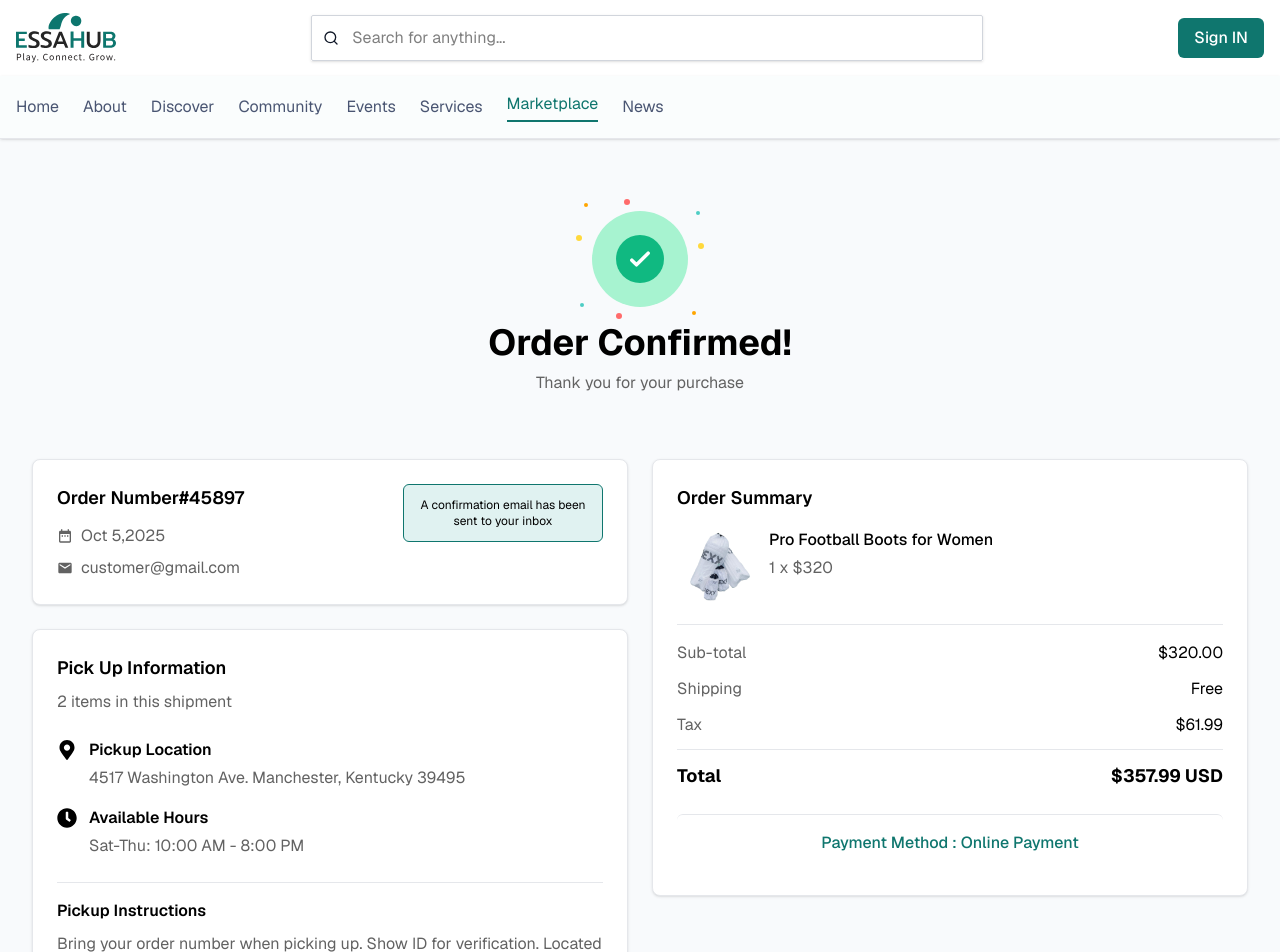
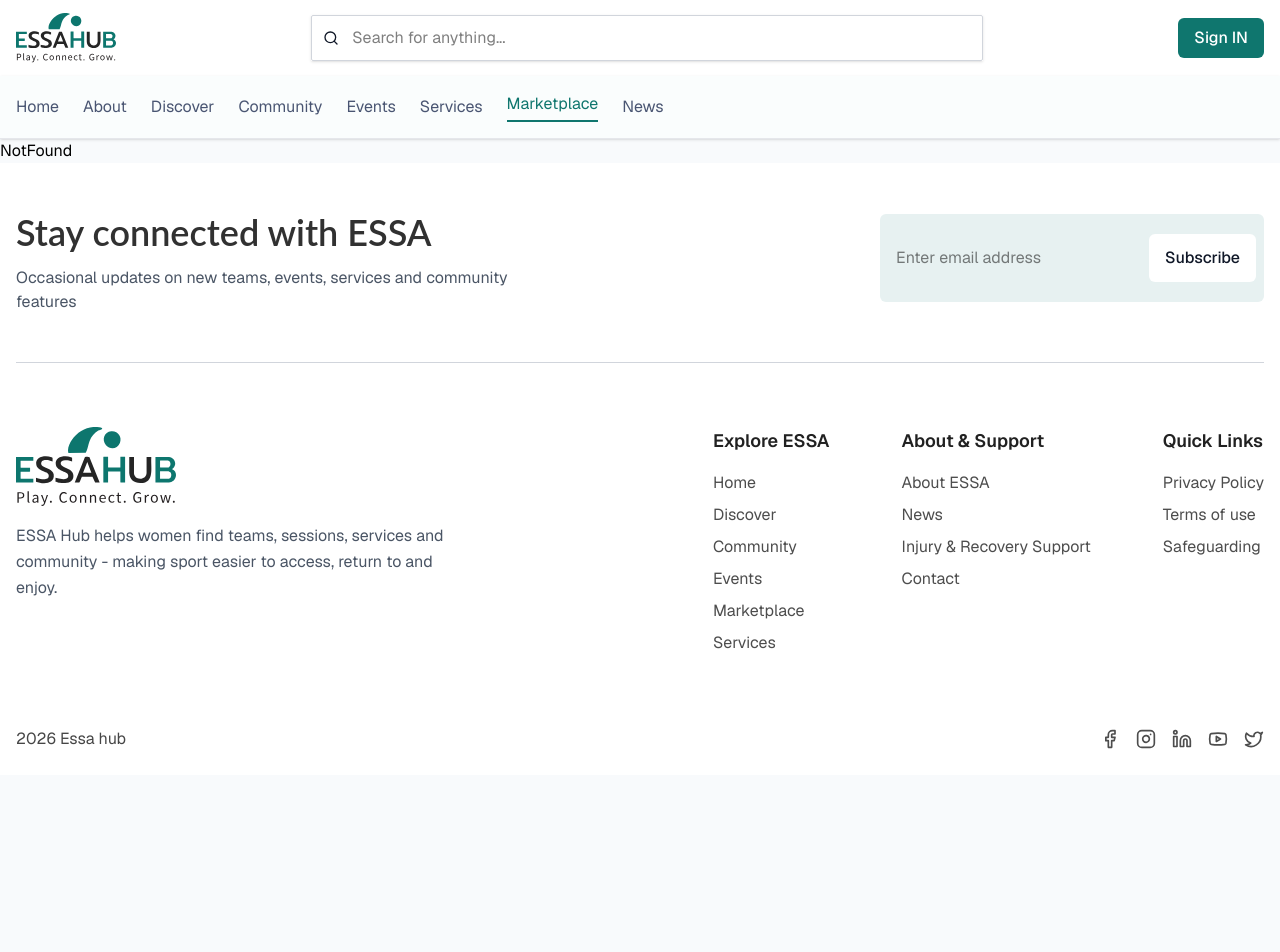
Before and after one commit to MTS-Services/soniamalik14, a React (Vite) app: page /order-confirmed in a window 1280 px wide. Shown: the top 952 px of the page. After the commit the page ends 800 px from the top, so only its background shows below. Built offline with nearby package versions, Linux system fonts and the light colour scheme.

Commit message:
feat: comment out OrderConfirmed, Checkout, and MarketplaceDetails imports in router for cleanup

```diff
--- a/src/pages/public/public_market/OrderConfirmed.jsx
+++ b/src/pages/public/public_market/OrderConfirmed.jsx
@@ -1,178 +1,178 @@
-import React from 'react';
-import { useLocation, useNavigate } from 'react-router-dom';
-import Container from '../../../components/layout/Container';
-import { FaCheckCircle, FaMapMarkerAlt, FaClock } from 'react-icons/fa';
-import { MdDateRange, MdEmail } from 'react-icons/md';
+// import React from 'react';
+// import { useLocation, useNavigate } from 'react-router-dom';
+// import Container from '../../../components/layout/Container';
+// import { FaCheckCircle, FaMapMarkerAlt, FaClock } from 'react-icons/fa';
+// import { MdDateRange, MdEmail } from 'react-icons/md';
 
-const OrderConfirmed = () => {
-  const location = useLocation();
-  const navigate = useNavigate();
-  const orderData = location.state || {};
+// const OrderConfirmed = () => {
+//   const location = useLocation();
+//   const navigate = useNavigate();
+//   const orderData = location.state || {};
 
-  const {
-    orderNumber = '#45897',
-    orderDate = 'Oct 5,2025',
-    customerEmail = 'customer@gmail.com',
-    item = { title: 'Pro Football Boots for Women', price: 320, image: '/images/productDetails/image1.png' },
-    quantity = 1,
-    subtotal = 320,
-    shipping = 0,
-    tax = 61.99,
-    total = 357.99,
-    paymentMethod = 'Online Payment'
-  } = orderData;
+//   const {
+//     orderNumber = '#45897',
+//     orderDate = 'Oct 5,2025',
+//     customerEmail = 'customer@gmail.com',
+//     item = { title: 'Pro Football Boots for Women', price: 320, image: '/images/productDetails/image1.png' },
+//     quantity = 1,
+//     subtotal = 320,
+//     shipping = 0,
+//     tax = 61.99,
+//     total = 357.99,
+//     paymentMethod = 'Online Payment'
+//   } = orderData;
 
-  return (
-    <div className="bg-[#F8FAFC] py-6 md:py-8 min-h-screen">
-      <Container>
-        <div className="max-w-7xl mx-auto px-4">
-          {/* Success Header */}
-          <div className="p-6 md:p-10 mb-6 text-center">
-            <div className="flex justify-center mb-4">
-              <div className="relative inline-block">
-                {/* Confetti dots */}
-                <div className="absolute -top-2 -left-2 w-1 h-1 bg-[#FFA500] rounded-full"></div>
-                <div className="absolute -top-3 left-8 w-1.5 h-1.5 bg-[#FF6B6B] rounded-full"></div>
-                <div className="absolute top-0 -right-3 w-1 h-1 bg-[#4ECDC4] rounded-full"></div>
-                <div className="absolute top-8 -right-4 w-1.5 h-1.5 bg-[#FFD93D] rounded-full"></div>
-                <div className="absolute -bottom-2 -right-2 w-1 h-1 bg-[#FFA500] rounded-full"></div>
-                <div className="absolute -bottom-3 left-6 w-1.5 h-1.5 bg-[#FF6B6B] rounded-full"></div>
-                <div className="absolute bottom-0 -left-3 w-1 h-1 bg-[#4ECDC4] rounded-full"></div>
-                <div className="absolute top-6 -left-4 w-1.5 h-1.5 bg-[#FFD93D] rounded-full"></div>
+//   return (
+//     <div className="bg-[#F8FAFC] py-6 md:py-8 min-h-screen">
+//       <Container>
+//         <div className="max-w-7xl mx-auto px-4">
+//           {/* Success Header */}
+//           <div className="p-6 md:p-10 mb-6 text-center">
+//             <div className="flex justify-center mb-4">
+//               <div className="relative inline-block">
+//                 {/* Confetti dots */}
+//                 <div className="absolute -top-2 -left-2 w-1 h-1 bg-[#FFA500] rounded-full"></div>
+//                 <div className="absolute -top-3 left-8 w-1.5 h-1.5 bg-[#FF6B6B] rounded-full"></div>
+//                 <div className="absolute top-0 -right-3 w-1 h-1 bg-[#4ECDC4] rounded-full"></div>
+//                 <div className="absolute top-8 -right-4 w-1.5 h-1.5 bg-[#FFD93D] rounded-full"></div>
+//                 <div className="absolute -bottom-2 -right-2 w-1 h-1 bg-[#FFA500] rounded-full"></div>
+//                 <div className="absolute -bottom-3 left-6 w-1.5 h-1.5 bg-[#FF6B6B] rounded-full"></div>
+//                 <div className="absolute bottom-0 -left-3 w-1 h-1 bg-[#4ECDC4] rounded-full"></div>
+//                 <div className="absolute top-6 -left-4 w-1.5 h-1.5 bg-[#FFD93D] rounded-full"></div>
 
-                {/* Light green background circle */}
-                <div className="bg-[#A7F3D0] rounded-full p-6 relative">
-                  {/* Solid green circle with white checkmark */}
-                  <div className="bg-[#10B981] rounded-full w-12 h-12 flex items-center justify-center">
-                    <svg className="w-7 h-7 text-white" fill="none" stroke="currentColor" viewBox="0 0 24 24" strokeWidth="3">
-                      <path strokeLinecap="round" strokeLinejoin="round" d="M5 13l4 4L19 7" />
-                    </svg>
-                  </div>
-                </div>
-              </div>
-            </div>
-            <h1 className="text-3xl md:text-4xl font-bold text-[#000000] mb-2">Order Confirmed!</h1>
-            <p className="text-[#626262] text-base">Thank you for your purchase</p>
-          </div>
+//                 {/* Light green background circle */}
+//                 <div className="bg-[#A7F3D0] rounded-full p-6 relative">
+//                   {/* Solid green circle with white checkmark */}
+//                   <div className="bg-[#10B981] rounded-full w-12 h-12 flex items-center justify-center">
+//                     <svg className="w-7 h-7 text-white" fill="none" stroke="currentColor" viewBox="0 0 24 24" strokeWidth="3">
+//                       <path strokeLinecap="round" strokeLinejoin="round" d="M5 13l4 4L19 7" />
+//                     </svg>
+//                   </div>
+//                 </div>
+//               </div>
+//             </div>
+//             <h1 className="text-3xl md:text-4xl font-bold text-[#000000] mb-2">Order Confirmed!</h1>
+//             <p className="text-[#626262] text-base">Thank you for your purchase</p>
+//           </div>
 
-          {/* Main Content Grid */}
-          <div className="grid grid-cols-1 lg:grid-cols-2 gap-6">
-            {/* Left Side - Order Details */}
-            <div className="space-y-6">
-              {/* Order Number Card */}
-              <div className="bg-white rounded-lg p-6 shadow-sm border border-gray-200">
-                <div className="flex flex-col sm:flex-row sm:items-start sm:justify-between gap-4">
-                  <div className="flex-1">
-                    <h2 className="text-lg font-semibold text-[#000000] mb-3">
-                      Order Number{orderNumber}
-                    </h2>
-                    <div className="flex flex-col gap-2 text-base text-[#626262]">
-                      <div className="flex items-center gap-2">
-                        <MdDateRange className="text-[#626262] flex-shrink-0" size={16} />
-                        <span>{orderDate}</span>
-                      </div>
-                      <div className="flex items-center gap-2">
-                        <MdEmail className="text-[#626262] flex-shrink-0" size={16} />
-                        <span>{customerEmail}</span>
-                      </div>
-                    </div>
-                  </div>
-                  <div className="sm:max-w-[200px] bg-[#E0F2F1] border border-[#0F766E] rounded-md p-3 text-xs text-[#000000] text-center">
-                    A confirmation email has been sent to your inbox
-                  </div>
-                </div>
-              </div>
+//           {/* Main Content Grid */}
+//           <div className="grid grid-cols-1 lg:grid-cols-2 gap-6">
+//             {/* Left Side - Order Details */}
+//             <div className="space-y-6">
+//               {/* Order Number Card */}
+//               <div className="bg-white rounded-lg p-6 shadow-sm border border-gray-200">
+//                 <div className="flex flex-col sm:flex-row sm:items-start sm:justify-between gap-4">
+//                   <div className="flex-1">
+//                     <h2 className="text-lg font-semibold text-[#000000] mb-3">
+//                       Order Number{orderNumber}
+//                     </h2>
+//                     <div className="flex flex-col gap-2 text-base text-[#626262]">
+//                       <div className="flex items-center gap-2">
+//                         <MdDateRange className="text-[#626262] flex-shrink-0" size={16} />
+//                         <span>{orderDate}</span>
+//                       </div>
+//                       <div className="flex items-center gap-2">
+//                         <MdEmail className="text-[#626262] flex-shrink-0" size={16} />
+//                         <span>{customerEmail}</span>
+//                       </div>
+//                     </div>
+//                   </div>
+//                   <div className="sm:max-w-[200px] bg-[#E0F2F1] border border-[#0F766E] rounded-md p-3 text-xs text-[#000000] text-center">
+//                     A confirmation email has been sent to your inbox
+//                   </div>
+//                 </div>
+//               </div>
 
-              {/* Pickup Information Card */}
-              <div className="bg-white rounded-lg p-6 shadow-sm border border-gray-200">
-                <h2 className="text-lg font-semibold text-[#000000] mb-2">Pick Up Information</h2>
-                <p className="text-base text-[#626262] mb-6">2 items in this shipment</p>
+//               {/* Pickup Information Card */}
+//               <div className="bg-white rounded-lg p-6 shadow-sm border border-gray-200">
+//                 <h2 className="text-lg font-semibold text-[#000000] mb-2">Pick Up Information</h2>
+//                 <p className="text-base text-[#626262] mb-6">2 items in this shipment</p>
 
-                {/* Pickup Location */}
-                <div className="mb-6">
-                  <div className="flex items-start gap-3 mb-4">
-                    <FaMapMarkerAlt className="text-[#000000] mt-0.5 flex-shrink-0" size={20} />
-                    <div>
-                      <h3 className="font-semibold text-[#000000] text-base mb-1">Pickup Location</h3>
-                      <p className="text-base text-[#626262]">4517 Washington Ave. Manchester, Kentucky 39495</p>
-                    </div>
-                  </div>
+//                 {/* Pickup Location */}
+//                 <div className="mb-6">
+//                   <div className="flex items-start gap-3 mb-4">
+//                     <FaMapMarkerAlt className="text-[#000000] mt-0.5 flex-shrink-0" size={20} />
+//                     <div>
+//                       <h3 className="font-semibold text-[#000000] text-base mb-1">Pickup Location</h3>
+//                       <p className="text-base text-[#626262]">4517 Washington Ave. Manchester, Kentucky 39495</p>
+//                     </div>
+//                   </div>
 
-                  {/* Available Hours */}
-                  <div className="flex items-start gap-3">
-                    <FaClock className="text-[#000000] mt-0.5 flex-shrink-0" size={20} />
-                    <div>
-                      <h3 className="font-semibold text-[#000000] text-base mb-1">Available Hours</h3>
-                      <p className="text-base text-[#626262]">Sat-Thu: 10:00 AM - 8:00 PM</p>
-                    </div>
-                  </div>
-                </div>
+//                   {/* Available Hours */}
+//                   <div className="flex items-start gap-3">
+//                     <FaClock className="text-[#000000] mt-0.5 flex-shrink-0" size={20} />
+//                     <div>
+//                       <h3 className="font-semibold text-[#000000] text-base mb-1">Available Hours</h3>
+//                       <p className="text-base text-[#626262]">Sat-Thu: 10:00 AM - 8:00 PM</p>
+//                     </div>
+//                   </div>
+//                 </div>
 
-                {/* Pickup Instructions */}
-                <div className="mb-6 pt-4 border-t border-gray-200">
-                  <h3 className="font-semibold text-[#000000] text-base mb-2">Pickup Instructions</h3>
-                  <p className="text-base text-[#626262] leading-relaxed">
-                    Bring your order number when picking up. Show ID for verification. Located on the 2nd floor near the escalator.
-                  </p>
-                </div>
+//                 {/* Pickup Instructions */}
+//                 <div className="mb-6 pt-4 border-t border-gray-200">
+//                   <h3 className="font-semibold text-[#000000] text-base mb-2">Pickup Instructions</h3>
+//                   <p className="text-base text-[#626262] leading-relaxed">
+//                     Bring your order number when picking up. Show ID for verification. Located on the 2nd floor near the escalator.
+//                   </p>
+//                 </div>
 
-                {/* Go To Home Button */}
-                <button
-                  onClick={() => navigate('/')}
-                  className="w-full bg-[#0F766E] text-white font-semibold py-3.5 px-6 rounded-md hover:bg-[#0d5f58] transition-colors duration-200"
-                >
-                  Go To Home
-                </button>
-              </div>
-            </div>
+//                 {/* Go To Home Button */}
+//                 <button
+//                   onClick={() => navigate('/')}
+//                   className="w-full bg-[#0F766E] text-white font-semibold py-3.5 px-6 rounded-md hover:bg-[#0d5f58] transition-colors duration-200"
+//                 >
+//                   Go To Home
+//                 </button>
+//               </div>
+//             </div>
 
-            {/* Right Side - Order Summary */}
-            <div className="bg-white rounded-lg p-6 shadow-sm border border-gray-200 h-fit lg:sticky lg:top-40">
-              <h2 className="text-lg font-semibold text-[#000000] mb-4">Order Summary</h2>
+//             {/* Right Side - Order Summary */}
+//             <div className="bg-white rounded-lg p-6 shadow-sm border border-gray-200 h-fit lg:sticky lg:top-40">
+//               <h2 className="text-lg font-semibold text-[#000000] mb-4">Order Summary</h2>
 
-              {/* Product Item */}
-              <div className="flex gap-3 mb-4">
-                <img
-                  src={item.image || '/images/productDetails/image1.png'}
-                  alt={item.title || 'Product'}
-                  className="w-20 h-20 rounded object-cover flex-shrink-0"
-                />
-                <div className="flex-1 min-w-0">
-                  <h3 className="text-base font-medium text-[#000000] mb-1">{item.title}</h3>
-                  <p className="text-base text-[#626262]">{quantity} x ${item.price}</p>
-                </div>
-              </div>
+//               {/* Product Item */}
+//               <div className="flex gap-3 mb-4">
+//                 <img
+//                   src={item.image || '/images/productDetails/image1.png'}
+//                   alt={item.title || 'Product'}
+//                   className="w-20 h-20 rounded object-cover flex-shrink-0"
+//                 />
+//                 <div className="flex-1 min-w-0">
+//                   <h3 className="text-base font-medium text-[#000000] mb-1">{item.title}</h3>
+//                   <p className="text-base text-[#626262]">{quantity} x ${item.price}</p>
+//                 </div>
+//               </div>
 
-              {/* Price Breakdown */}
-              <div className="space-y-3 pt-4 border-t border-gray-200">
-                <div className="flex justify-between text-base">
-                  <span className="text-[#626262]">Sub-total</span>
-                  <span className="text-[#000000]">${subtotal.toFixed(2)}</span>
-                </div>
-                <div className="flex justify-between text-base">
-                  <span className="text-[#626262]">Shipping</span>
-                  <span className="text-[#000000]">{shipping === 0 ? 'Free' : `$${shipping.toFixed(2)}`}</span>
-                </div>
-                <div className="flex justify-between text-base">
-                  <span className="text-[#626262]">Tax</span>
-                  <span className="text-[#000000]">${tax.toFixed(2)}</span>
-                </div>
-                <div className="flex justify-between text-lg font-bold pt-3 border-t border-gray-200">
-                  <span className="text-[#000000]">Total</span>
-                  <span className="text-[#000000]">${total.toFixed(2)} USD</span>
-                </div>
-              </div>
+//               {/* Price Breakdown */}
+//               <div className="space-y-3 pt-4 border-t border-gray-200">
+//                 <div className="flex justify-between text-base">
+//                   <span className="text-[#626262]">Sub-total</span>
+//                   <span className="text-[#000000]">${subtotal.toFixed(2)}</span>
+//                 </div>
+//                 <div className="flex justify-between text-base">
+//                   <span className="text-[#626262]">Shipping</span>
+//                   <span className="text-[#000000]">{shipping === 0 ? 'Free' : `$${shipping.toFixed(2)}`}</span>
+//                 </div>
+//                 <div className="flex justify-between text-base">
+//                   <span className="text-[#626262]">Tax</span>
+//                   <span className="text-[#000000]">${tax.toFixed(2)}</span>
+//                 </div>
+//                 <div className="flex justify-between text-lg font-bold pt-3 border-t border-gray-200">
+//                   <span className="text-[#000000]">Total</span>
+//                   <span className="text-[#000000]">${total.toFixed(2)} USD</span>
+//                 </div>
+//               </div>
 
-              {/* Payment Method */}
-              <div className="bg-white rounded-md p-4 text-center mt-6 border-t border-gray-200">
-                <p className="text-base font-medium text-[#0F766E]">Payment Method : {paymentMethod}</p>
-              </div>
-            </div>
-          </div>
-        </div>
-      </Container>
-    </div>
-  );
-};
+//               {/* Payment Method */}
+//               <div className="bg-white rounded-md p-4 text-center mt-6 border-t border-gray-200">
+//                 <p className="text-base font-medium text-[#0F766E]">Payment Method : {paymentMethod}</p>
+//               </div>
+//             </div>
+//           </div>
+//         </div>
+//       </Container>
+//     </div>
+//   );
+// };
 
-export default OrderConfirmed;
+// export default OrderConfirmed;
--- a/src/router/router.jsx
+++ b/src/router/router.jsx
@@ -20,9 +20,9 @@ import Unauthorized from '../pages/error/Unauthorized';
 import EventView from '../pages/public/public_event/EventView.jsx';
 import EventDetailsPage from '../pages/public/public_event/EventDetails.jsx';
 import MarketPlace from '../pages/public/public_market/MarketPlace.jsx';
-import MarketplaceDetails from '../pages/public/public_market/MarketplaceDetails.jsx';
-import Checkout from '../pages/public/public_market/Checkout.jsx';
-import OrderConfirmed from '../pages/public/public_market/OrderConfirmed.jsx';
+// import MarketplaceDetails from '../pages/public/public_market/MarketplaceDetails.jsx';
+// import Checkout from '../pages/public/public_market/Checkout.jsx';
+// import OrderConfirmed from '../pages/public/public_market/OrderConfirmed.jsx';
 import ServiceView from '../pages/public/public_service/ServiceView.jsx';
 import ServiceDetails from '../pages/public/public_service/ServiceDetails.jsx';
 import UnderConstruction from '../components/ui/UnderConstruction.jsx';
@@ -104,8 +104,8 @@ const router = createBrowserRouter(
         <Route path="events/:id" element={<EventDetailsPage />} />
         <Route path="marketplace" element={<MarketPlaceView />} />
         {/* <Route path="marketplace/:id" element={<MarketplaceDetails />} /> */}
-        <Route path="checkout" element={<Checkout />} />
-        <Route path="order-confirmed" element={<OrderConfirmed />} />
+        {/* <Route path="checkout" element={<Checkout />} />
+        <Route path="order-confirmed" element={<OrderConfirmed />} /> */}
         <Route path="my-orders" element={<MyOrders />} />
         <Route path="services" element={<ServiceView />} />
         <Route path="services/:id" element={<ServiceDetails />} />
```
